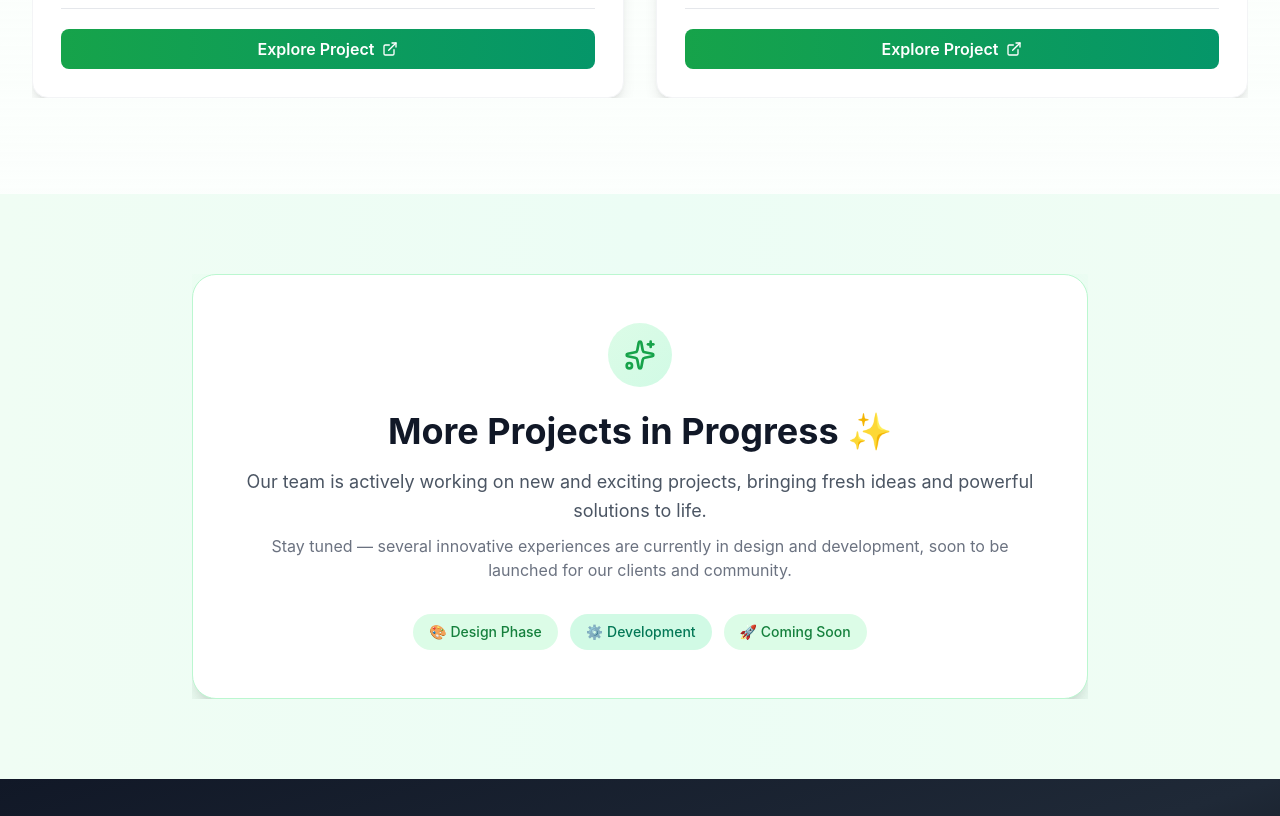
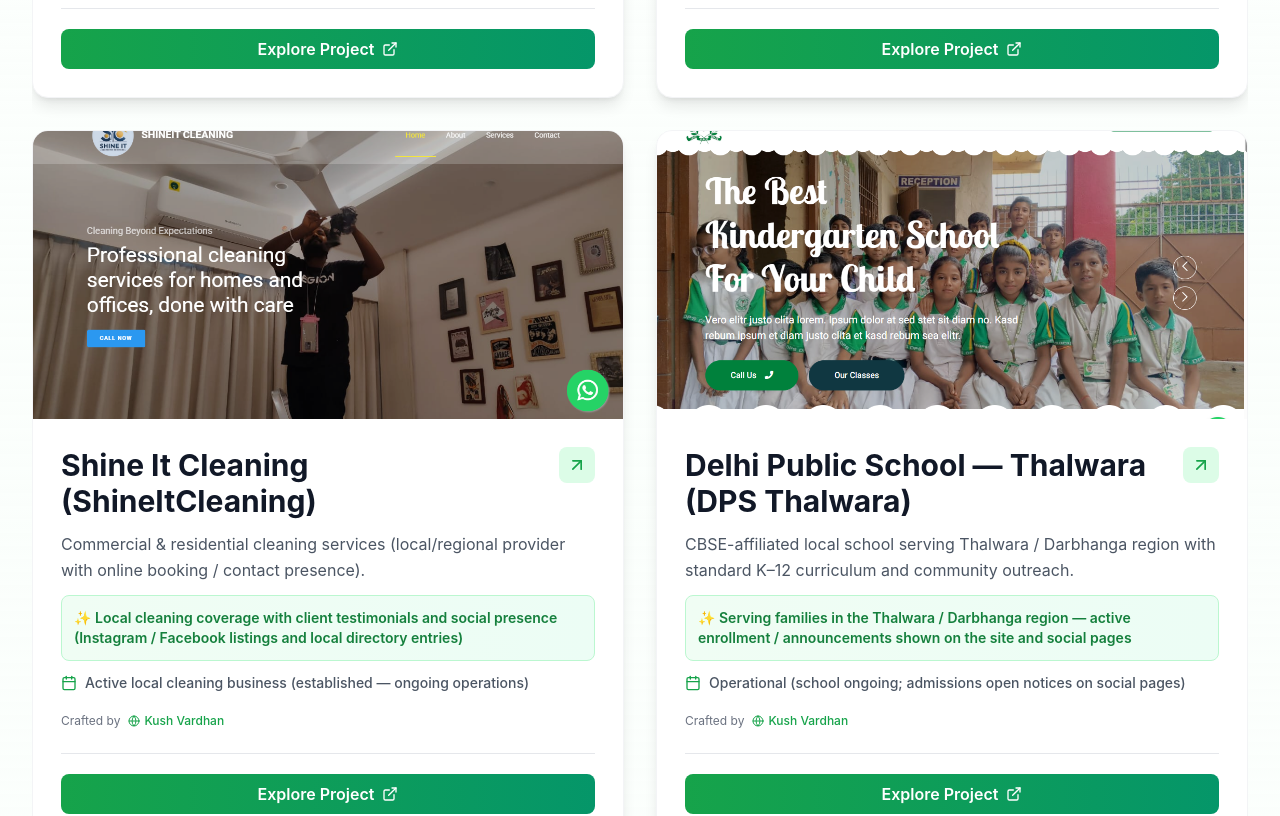
Before and after one commit to kushvardhan/jankiinfotech, a Next.js app: page /our-work in a window 1280 px wide. Shown: the part 1800-2616 px from the top of the page. Built offline with nearby package versions, Linux system fonts and the light colour scheme.

Commit message:
new projects added

```diff
--- a/src/app/our-work/page.tsx
+++ b/src/app/our-work/page.tsx
@@ -118,6 +118,72 @@ const projects: Project[] = [
     technologies: ["Next.js", "React", "Tailwind CSS", "Vercel", "TypeScript"],
     impact: "2000+ happy clients | 12+ years experience | 100% natural henna",
   },
+
+  {
+    "id": "5",
+    "title": "Shine It Cleaning (ShineItCleaning)",
+    "image": "/our-projects/ShineItCleaning.png",
+    "duration": "Active local cleaning business (established — ongoing operations)",
+    "liveLink": "https://shineitcleaning.com",
+    "description": "Commercial & residential cleaning services (local/regional provider with online booking / contact presence).",
+    "fullDescription": "Shine It Cleaning is a professional cleaning services brand that advertises home and commercial cleaning, sofa and mattress cleaning, kitchen degreasing, and move-in/move-out cleaning. The business maintains local social listings (Instagram / Facebook) and a booking/contact page. The site positions itself as an eco/quality-focused local cleaning provider.",
+    "features": [
+      "Home & commercial cleaning packages",
+      "Sofa/mattress deep-cleaning",
+      "Kitchen degreasing & bathroom deep clean",
+      "Online contact / quote form and local booking info",
+      "Social proof via Instagram/Facebook listings"
+    ],
+    "technologies": [
+      "Static site / CMS (could not definitively fingerprint; public listings and social pages observed)",
+      "HTML / CSS / JavaScript"
+    ],
+    "impact": "Local cleaning coverage with client testimonials and social presence (Instagram / Facebook listings and local directory entries)"
+  },
+
+  {
+    "id": "6",
+    "title": "Delhi Public School — Thalwara (DPS Thalwara)",
+    "image": "/our-projects/DPS.png",
+    "duration": "Operational (school ongoing; admissions open notices on social pages)",
+    "liveLink": "https://dpsthalwara.com",
+    "description": "CBSE-affiliated local school serving Thalwara / Darbhanga region with standard K–12 curriculum and community outreach.",
+    "fullDescription": "Delhi Public School Thalwara (DPS Thalwara) runs standard school operations for the Thalwara / Darbhanga area. The website provides about, contact and admission/enquiry details. School contact number and email are publicly listed and the school posts inspection/announcement updates on social pages.",
+    "features": [
+      "CBSE-aligned curriculum & standard K–12 academics",
+      "Admissions & contact pages",
+      "Announcements / inspection / community updates (social posts)",
+      "Contact phone and email publicly listed"
+    ],
+    "technologies": [
+      "Simple static site (HTML pages like about.html observed)",
+      "HTML / CSS / JavaScript (likely built as a small static or PHP-backed site)"
+    ],
+    "impact": "Serving families in the Thalwara / Darbhanga region — active enrollment / announcements shown on the site and social pages"
+  },
+  {
+  "id": "7",
+  "title": "Mission Education Consultancy",
+  "image": "/our-projects/MissionEducation.png",
+  "duration": "Operational (active consultancy / course listings)",
+  "liveLink": "https://missioneducation.info",
+  "description": "Local education consultancy and admission counselling service offering guidance and direct-admission support for professional & higher education courses.",
+  "fullDescription": "Mission Education is an education consultancy and admission counselling service based in Laheriasarai, Darbhanga. The website lists course pages (B.Ed, Polytechnic, Engineering, Medical, Management and other professional/technical courses), contact details (phone and email), and course-specific pages designed to help students with admissions and course selection. The site presents itself as a local consultancy offering affordable professional course admissions and counselling services.",
+  "features": [
+    "Course listings & course-detail pages (B.Ed, Polytechnic, Engineering, etc.)",
+    "Contact & enquiry page with phone numbers and email",
+    "Local office address listed (Laheriasarai, G.N. Ganj / Gudri Bazar)",
+    "Admission counselling and direct-admission assistance",
+    "Course detail pages (duration, overview) for prospective students"
+  ],
+  "technologies": [
+    "Vite + React (site indicates Vite + React in page metadata / build info)",
+    "HTML / CSS / JavaScript",
+    "Static SPA style routing (course pages under /course and /course_details paths)"
+  ],
+  "impact": "Local admission counselling for students in Darbhanga region — course pages and contact listings indicate active local operations and student outreach."
+}
+
 ];
 
 export default function OurWorkPage() {
```
